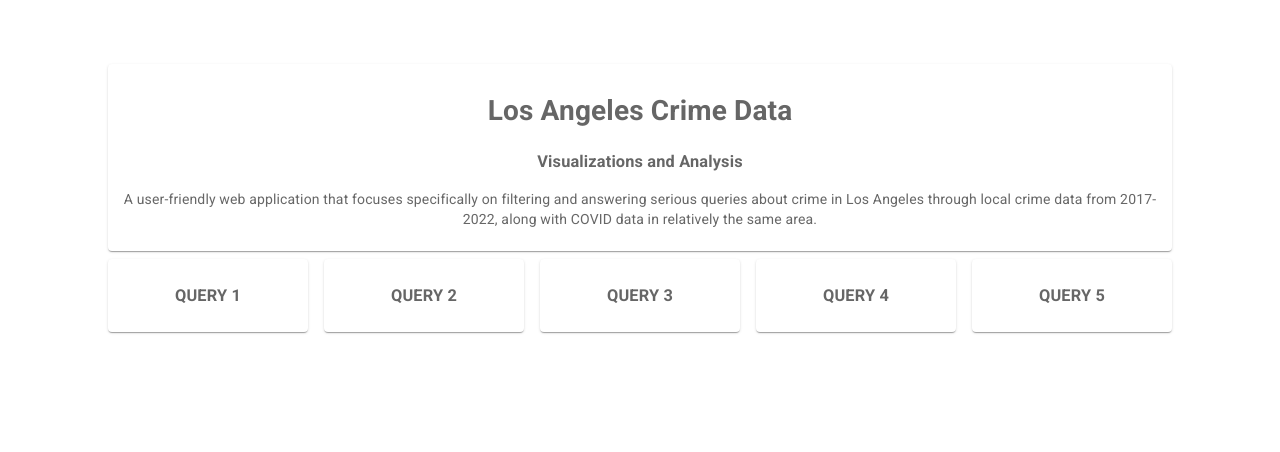
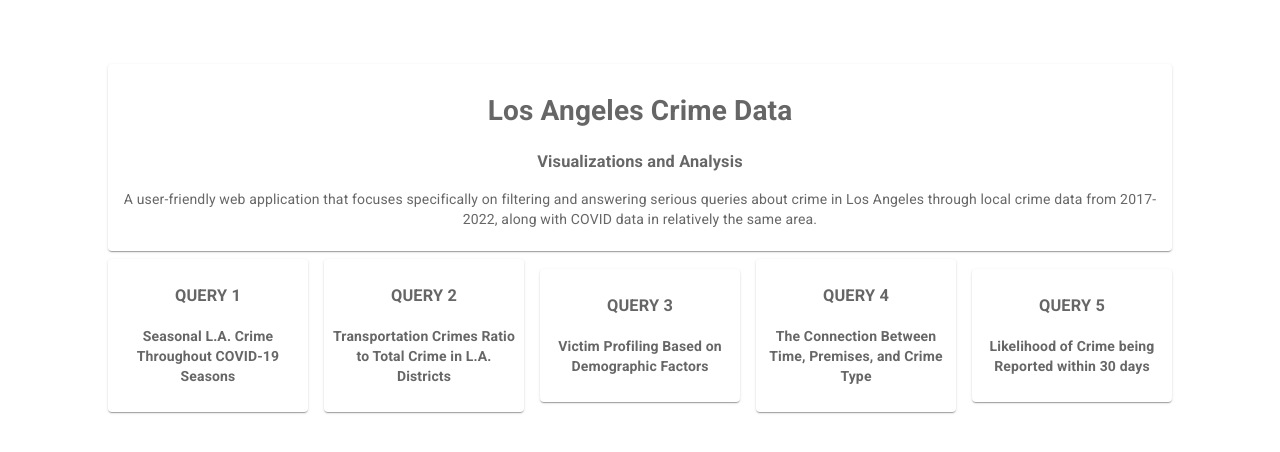
Before and after one commit to s414-3502/cis4301-group4-project23, a React (Create React App) app: page / in a window 1280 px wide. Shown: the top 452 px of the page. Built offline with nearby package versions, Linux system fonts and the light colour scheme.

Commit message:
added query decription

```diff
--- a/src/home-page/home-page.jsx
+++ b/src/home-page/home-page.jsx
@@ -34,26 +34,31 @@ function template() {
         <Grid xs={2}>
           <Item>
             <h3><b>QUERY 1</b></h3>
+            <h4>Seasonal L.A. Crime Throughout COVID-19 Seasons</h4>
           </Item>
         </Grid>
         <Grid xs={2}>
           <Item>
             <h3><b>QUERY 2</b></h3>
+            <h4>Transportation Crimes Ratio to Total Crime in L.A. Districts</h4>
           </Item>
         </Grid>
         <Grid xs={2}>
           <Item>
             <h3><b>QUERY 3</b></h3>
+            <h4>Victim Profiling Based on Demographic Factors</h4>
           </Item>
         </Grid>
         <Grid xs={2}>
           <Item>
             <h3><b>QUERY 4</b></h3>
+            <h4>The Connection Between Time, Premises, and Crime Type</h4>
           </Item>
         </Grid>
         <Grid xs={2}>
           <Item>
             <h3><b>QUERY 5</b></h3>
+            <h4>Likelihood of Crime being Reported within 30 days</h4>
           </Item>
         </Grid>
       </Grid>
```
